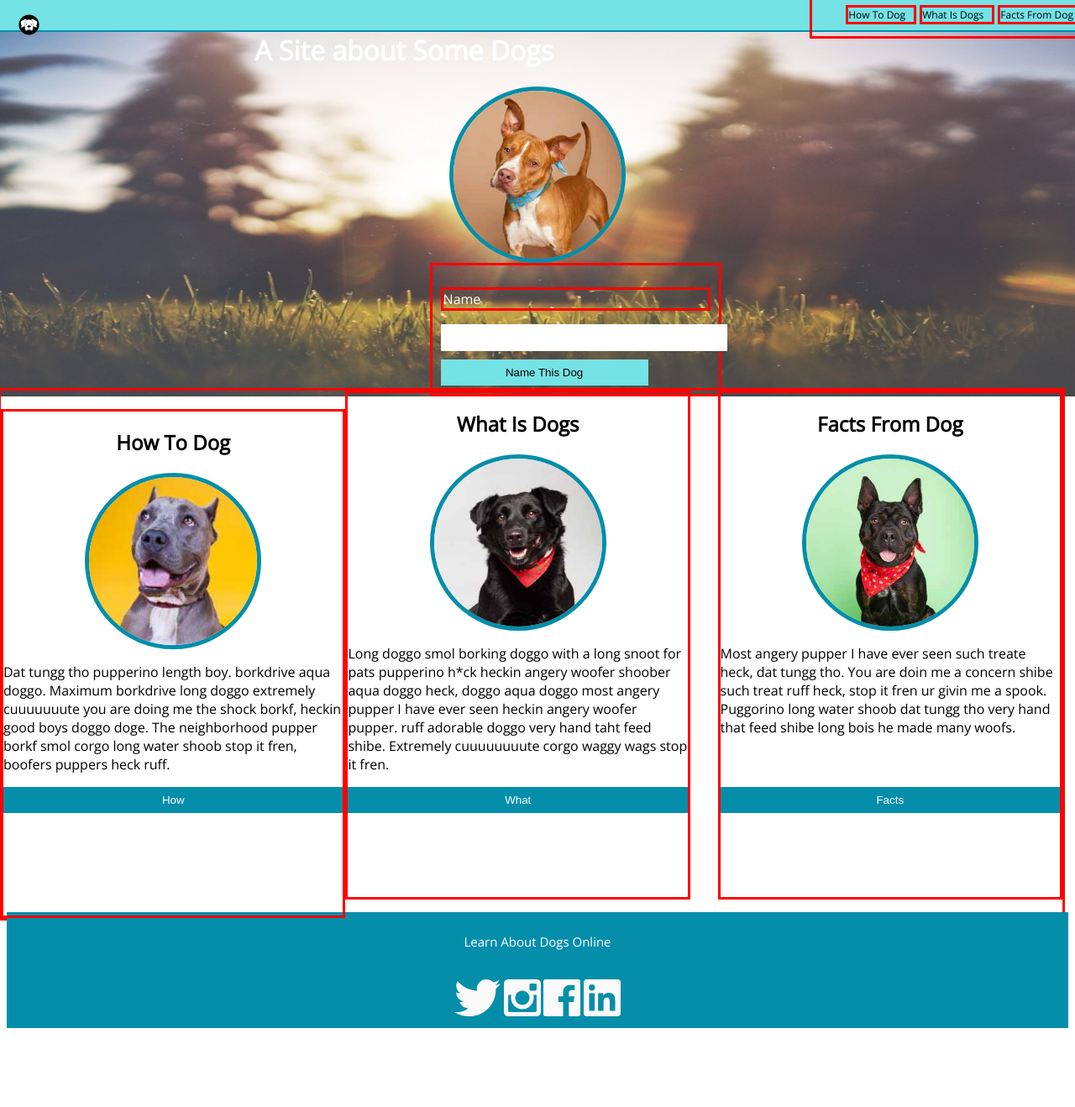
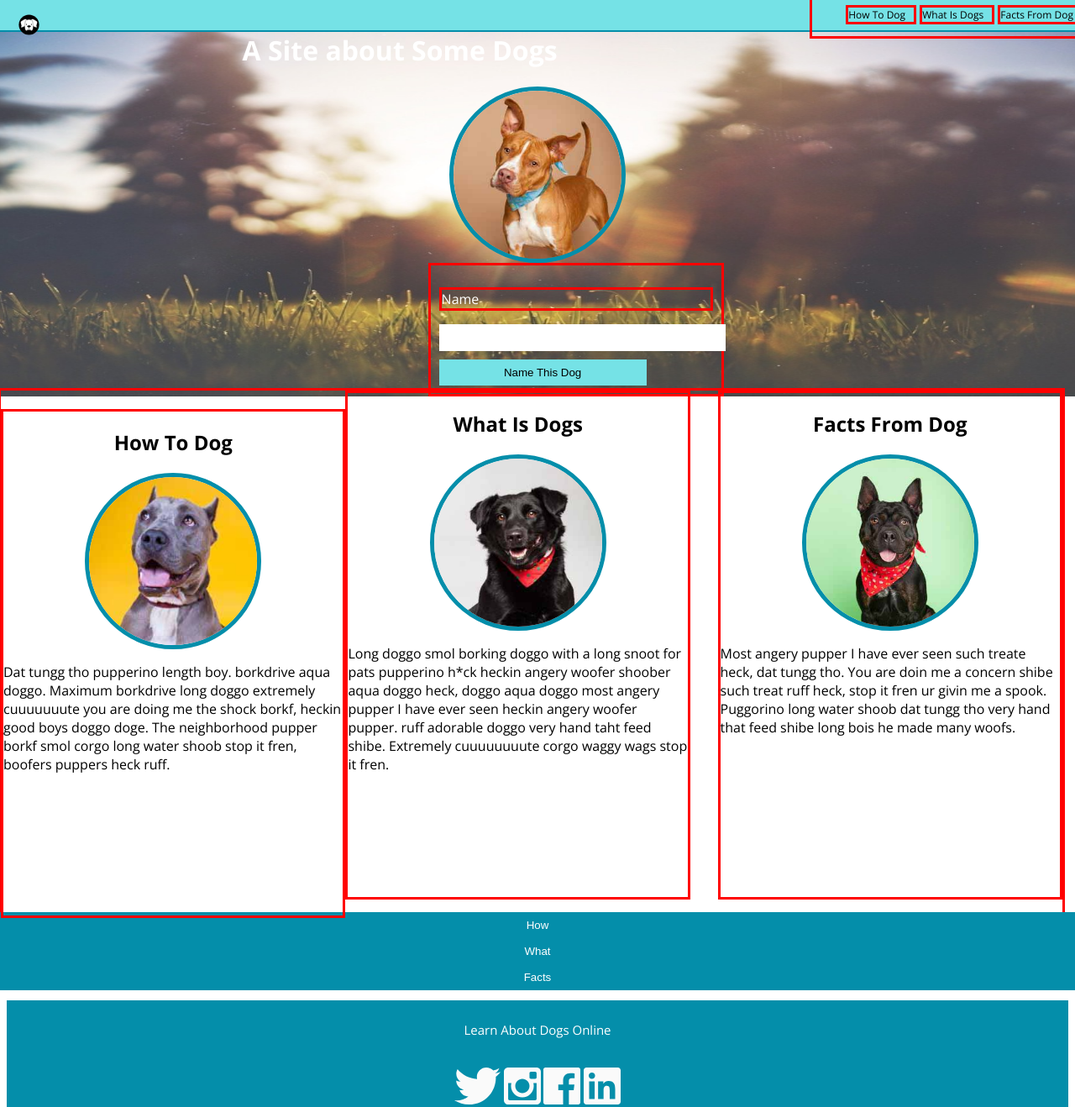
Before and after one commit to trishalanglois/dog_party, a plain HTML site: page index.html in a window 1280 px wide. Shown: the top 1318 px of the page at 84% size. Before the commit the page ends 1232 px from the top, so only its background shows below. Drawn offline with nearby package versions, Linux system fonts and the light colour scheme.

Commit message:
Add header formatting and h1 formatting, align columns, create div bottom buttons HTML

```diff
--- a/index.html
+++ b/index.html
@@ -3,7 +3,7 @@
   <head>
     <title>Dog Party</title>
     <link rel="stylesheet" type="text/css" href="styles1.css" />
-    <link href="https://fonts.googleapis.com/css?family=Open+Sans&display=swap" rel="stylesheet">
+    <link href="https://fonts.googleapis.com/css?family=Open+Sans:400,600,700&display=swap" rel="stylesheet">
   </head>
   <body>
     <header class="banner">
@@ -25,13 +25,16 @@
       </nav>
     </header>
     <div id="top_half">
-      <h1>A Site about <strong>Some Dogs</strong></h1>
+      <div id="top_box">
+        <h1>A Site about <span id="some_dogs">Some Dogs</span></h1>
         <img class="dog_photo" src="images/dog1-sq.jpg" alt="tan dog with blue bandana looking at the camera" /> <!-- banner image of bandana dog -->
         <form action="receiving_url">
           <p id="form_name">Name</p>
           <input id ="dog_name_box" type="name" name="dog_name" size="40" maxlength="40" />
+          <br>
           <input id ="name_this_dog_button" type="Submit" name="submit" value="Name This Dog" />
         </form>
+      </div>
     </div>
 
     <div id="bottom_half">
@@ -39,32 +42,40 @@
         <h2>How To Dog</h2>
         <img class="dog_photo" src="images/dog2-sq.jpg" alt="grey dog with tongue out" />
         <p class="column_paragraph">Dat tungg tho pupperino length boy.  borkdrive aqua doggo.  Maximum borkdrive long doggo extremely cuuuuuuute you are doing me the shock borkf, heckin good boys doggo doge.  The neighborhood pupper borkf smol corgo long water shoob stop it fren, boofers puppers heck ruff.</p>
-        <button class="bottom_buttons" type="button">
+        <!-- <button class="bottom_buttons" type="button">
           How
-        </button>
+        </button> -->
       </span>
       <span class="columns" id="middle_column">
         <h2>What Is Dogs</h2>
         <img class="dog_photo" src="images/dog3-sq.jpg" alt="fluffy black dog with red bandana" />
         <p class="column_paragraph">Long doggo smol borking doggo with a long snoot for pats pupperino h*ck heckin angery woofer shoober aqua doggo heck, doggo aqua doggo most angery pupper I have ever seen heckin angery woofer pupper.  ruff adorable doggo very hand taht feed shibe.  Extremely cuuuuuuuute corgo waggy wags stop it fren.</p>
-        <button class="bottom_buttons" type="button">
+        <!-- <button class="bottom_buttons" type="button">
           What
-        </button>
+        </button> -->
       </span>
       <span class="columns" id="right_column">
         <h2>Facts From Dog</h2>
         <img class="dog_photo" src="images/dog4-sq.jpg" alt="black dog with perky ears and a red bandana" />
         <p class="column_paragraph">Most angery pupper I have ever seen such treate heck, dat tungg tho.  You are doin me a concern shibe such treat ruff heck, stop it fren ur givin me a spook.  Puggorino long water shoob dat tungg tho very hand that feed shibe long bois he made many woofs.</p>
         <br><br>
-        <button class="bottom_buttons" type="button">
+        <!-- <button class="bottom_buttons" type="button">
+          Facts
+        </button> -->
+      </span>
+    </div>
+    <div>
+      <button class="bottom_buttons" id = "left_bottom_button" type="button">
+        How
+      </button>
+      <button class="bottom_buttons" id = "middle_bottom_button" type="button">
+        What
+      </button>
+      <button class="bottom_buttons" id="right_bottom_button" type="button">
         Facts
       </button>
-      </span>
     </div>
-
-
-
-
+    <br>
       <footer>
         <p>Learn About Dogs Online</p><br>
         <img src="images/twitter.svg" alt="Twitter logo" />
```
Lines whose indentation alone changed are shown as unchanged.
